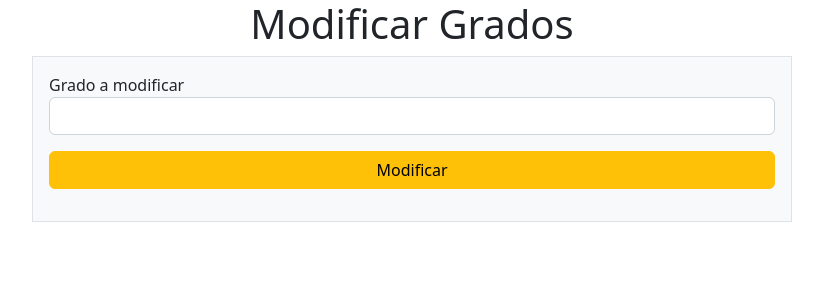
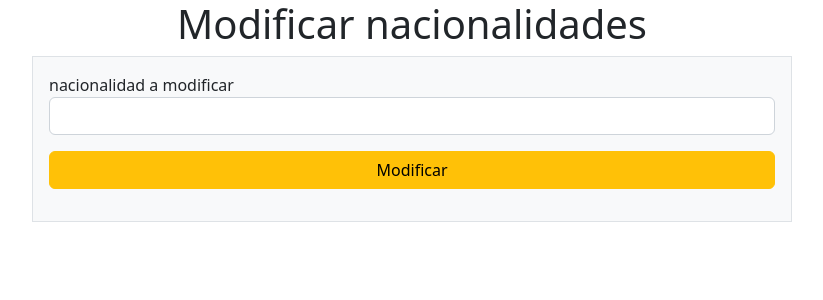
Before and after one commit to hugomorales2862/final_moralesb, a PHP site: template vistas/nacionalidades/modificar.php in a window 1280 px wide. Shown: the top 300 px of the page, without its empty margins (228-1051 px from the left). Run offline with PHP 8.4, Linux system fonts and the light colour scheme; the template is opened without the code that fills it, so the values that code supplies are empty.

Commit message:
se creo el archivo modificar para la clase Nacionalidades

```diff
--- a/vistas/nacionalidades/modificar.php
+++ b/vistas/nacionalidades/modificar.php
@@ -2,11 +2,11 @@
 ini_set('display_errors', 1);
 ini_set('display_startup_errors', 1);
 error_reporting(E_ALL);
-require __DIR__.'/../../modelos/Materia.php';
+require __DIR__.'/../../modelos/Nacionalidad.php';
     try {
-        $grado = new Grado($_GET);
+        $nacionalidad = new Nacionalidad($_GET);
 
-        $resultado = $grado->buscar();
+        $resultado = $nacionalidad->buscar();
 
     } catch (PDOException $e) {
         $error = $e->getMessage();
@@ -16,14 +16,14 @@ require __DIR__.'/../../modelos/Materia.php';
 ?>
 <?php include_once __DIR__.'/../../includes/header.php'?>
     <div class="container">
-        <h1 class="text-center">Modificar Grados</h1>
+        <h1 class="text-center">Modificar nacionalidades</h1>
         <div class="row justify-content-center">
-            <form action="../../controladores/grados/guardar.php" method="POST" class="col-lg-8 border bg-light p-3">
-                <input type="hidden" name="gra_id">
+            <form action="../../controladores/nacionalidades/guardar.php" method="POST" class="col-lg-8 border bg-light p-3">
+                <input type="hidden" name="nac_id">
                 <div class="row mb-3">
                     <div class="col">
-                        <label for="gra_descripcion">Grado a modificar</label>
-                        <input type="text" name="gra_descripcion" id="gra_descripcion" class="form-control" required>
+                        <label for="nac_pais">nacionalidad a modificar</label>
+                        <input type="text" name="nac_pais" id="nac_pais" class="form-control" required>
                     </div>
                 </div>
                 <div class="row mb-3">
```
